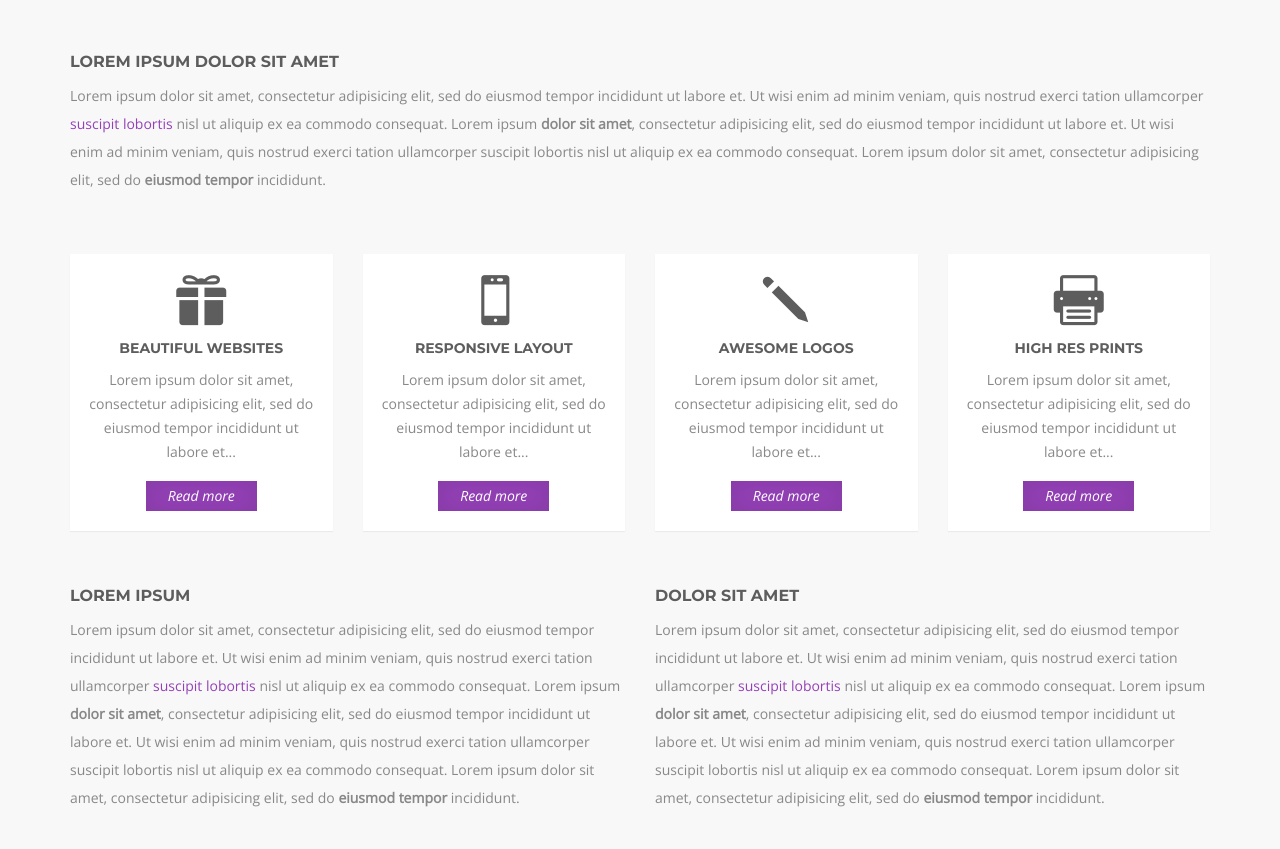
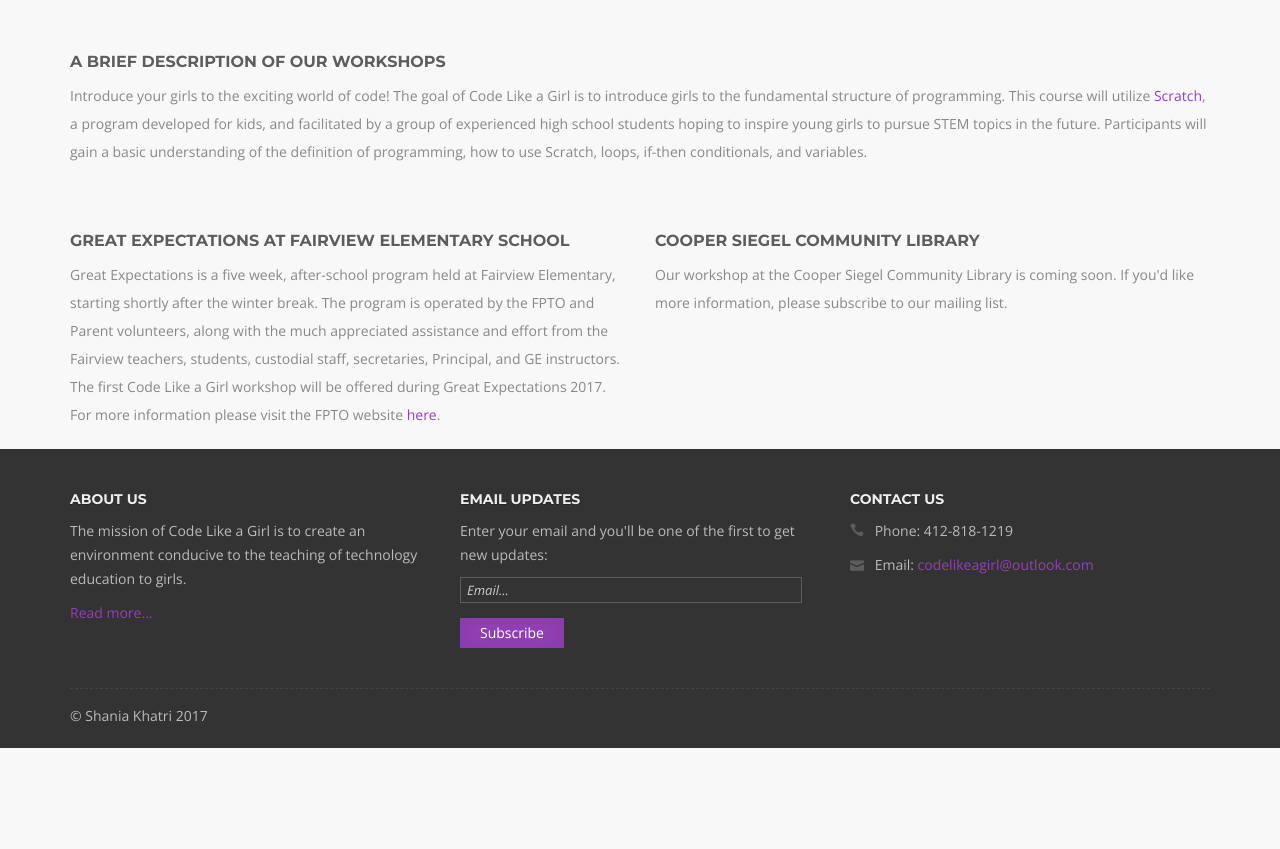
Before and after one commit to ShaniaKhatri/CLG-Website, a plain HTML site: page workshops.html in a window 1280 px wide. Shown: the part 226-1075 px from the top of the page. After the commit the page ends 974 px from the top, so only its background shows below. Drawn offline with nearby package versions, Linux system fonts and the light colour scheme; some packages are replaced by stand-ins of ours.

Commit message:
Updated Workshops page & footer.

```diff
--- a/workshops.html
+++ b/workshops.html
@@ -79,8 +79,8 @@
                 <div class="row">
                     <div class="col-sm-10 col-sm-offset-1 page-title wow fadeIn">
                         <span aria-hidden="true" class="icon_tools"></span>
-                        <h1>Services /</h1>
-                        <p>Here are the services we offer</p>
+                        <h1>Our workshops</h1>
+                        <p></p>
                     </div>
                 </div>
             </div>
@@ -91,14 +91,10 @@
         	<div class="container">
 	            <div class="row">
 	                <div class="col-sm-12 services-full-width-text wow fadeInLeft">
-	                    <h3>Lorem Ipsum Dolor Sit Amet</h3>
+	                    <h3>A brief description of our workshops</h3>
 	                    <p>
-	                    	Lorem ipsum dolor sit amet, consectetur adipisicing elit, sed do eiusmod tempor incididunt ut labore et.
-	                    	Ut wisi enim ad minim veniam, quis nostrud exerci tation ullamcorper <span class="colored-text">suscipit lobortis</span>
-	                    	nisl ut aliquip ex ea commodo consequat. Lorem ipsum <strong>dolor sit amet</strong>, consectetur adipisicing elit,
-	                    	sed do eiusmod tempor incididunt ut labore et. Ut wisi enim ad minim veniam, quis nostrud exerci tation ullamcorper
-	                    	suscipit lobortis nisl ut aliquip ex ea commodo consequat. Lorem ipsum dolor sit amet, consectetur adipisicing elit,
-	                    	sed do <strong>eiusmod tempor</strong> incididunt.
+	                    	Introduce your girls to the exciting world of code!
+The goal of Code Like a Girl is to  introduce girls to the fundamental structure of programming. This course will utilize <a href="http://scratch.mit.edu" class="colored-text">Scratch</a>, a program developed for kids, and facilitated by a group of experienced high school students hoping to inspire young girls to pursue STEM topics in the future. Participants will gain a basic understanding of the definition of programming, how to use Scratch, loops, if-then conditionals, and variables.
 	                	</p>
 	                </div>
 	            </div>
@@ -106,7 +102,7 @@
         </div>
 
         <!-- Services -->
-        <div class="services-container">
+        <!--<div class="services-container">
 	        <div class="container">
 	            <div class="row">
 	            	<div class="col-sm-3">
@@ -143,32 +139,24 @@
 	                </div>
 	            </div>
 	        </div>
-        </div>
+        </div>-->
 
         <!-- Services Half Width Text -->
         <div class="services-half-width-container">
         	<div class="container">
 	            <div class="row">
 	                <div class="col-sm-6 services-half-width-text wow fadeInLeft">
-	                    <h3>Lorem Ipsum</h3>
+	                    <h3>Great Expectations at Fairview Elementary School</h3>
 	                    <p>
-	                    	Lorem ipsum dolor sit amet, consectetur adipisicing elit, sed do eiusmod tempor incididunt ut labore et.
-	                    	Ut wisi enim ad minim veniam, quis nostrud exerci tation ullamcorper <span class="colored-text">suscipit lobortis</span>
-	                    	nisl ut aliquip ex ea commodo consequat. Lorem ipsum <strong>dolor sit amet</strong>, consectetur adipisicing elit,
-	                    	sed do eiusmod tempor incididunt ut labore et. Ut wisi enim ad minim veniam, quis nostrud exerci tation ullamcorper
-	                    	suscipit lobortis nisl ut aliquip ex ea commodo consequat. Lorem ipsum dolor sit amet, consectetur adipisicing elit,
-	                    	sed do <strong>eiusmod tempor</strong> incididunt.
+	                    	Great Expectations is a five week, after-school program held at Fairview Elementary, starting shortly after the winter break.
+							The program is operated by the FPTO and Parent volunteers, along with the much appreciated assistance and effort from the Fairview teachers, students, custodial staff, secretaries, Principal, and GE instructors.
+							The first Code Like a Girl workshop will be offered during Great Expectations 2017. For more information please visit the FPTO website <a href="http://www.fpto.net/GE">here</a>.
 	                    </p>
 	                </div>
 	                <div class="col-sm-6 services-half-width-text wow fadeInUp">
-	                    <h3>Dolor Sit Amet</h3>
+	                    <h3>Cooper Siegel Community Library</h3>
 	                    <p>
-	                    	Lorem ipsum dolor sit amet, consectetur adipisicing elit, sed do eiusmod tempor incididunt ut labore et.
-	                    	Ut wisi enim ad minim veniam, quis nostrud exerci tation ullamcorper <span class="colored-text">suscipit lobortis</span>
-	                    	nisl ut aliquip ex ea commodo consequat. Lorem ipsum <strong>dolor sit amet</strong>, consectetur adipisicing elit,
-	                    	sed do eiusmod tempor incididunt ut labore et. Ut wisi enim ad minim veniam, quis nostrud exerci tation ullamcorper
-	                    	suscipit lobortis nisl ut aliquip ex ea commodo consequat. Lorem ipsum dolor sit amet, consectetur adipisicing elit,
-	                    	sed do <strong>eiusmod tempor</strong> incididunt.
+	                    	Our workshop at the Cooper Siegel Community Library is coming soon. If you'd like more information, please subscribe to our mailing list.
 	                    </p>
 	                </div>
 	            </div>
@@ -176,7 +164,7 @@
         </div>
 
         <!-- Call To Action -->
-        <div class="call-to-action-container">
+        <!--<div class="call-to-action-container">
         	<div class="container">
 	            <div class="row">
 	                <div class="col-sm-12 call-to-action-text wow fadeInLeftBig">
@@ -190,23 +178,22 @@
 	                </div>
 	            </div>
 	        </div>
-        </div>
+        </div>-->
 
         <!-- Footer -->
         <footer>
             <div class="container">
                 <div class="row">
-                    <div class="col-sm-3 footer-box wow fadeInUp">
+                    <div class="col-sm-4 footer-box wow fadeInUp">
                         <h4>About Us</h4>
                         <div class="footer-box-text">
 	                        <p>
-	                        	Lorem ipsum dolor sit amet, consectetur adipisicing elit, sed do eiusmod tempor incididunt ut labore et.
-	                        	Lorem ipsum dolor sit amet, consectetur adipisicing elit, sed do eiusmod tempor incididunt ut labore et.
+	                        	The mission of Code Like a Girl is to create an environment conducive to the teaching of technology education to girls.
 	                        </p>
 	                        <p><a href="about.html">Read more...</a></p>
                         </div>
                     </div>
-                    <div class="col-sm-3 footer-box wow fadeInDown">
+                    <div class="col-sm-4 footer-box wow fadeInDown">
                         <h4>Email Updates</h4>
                         <div class="footer-box-text footer-box-text-subscribe">
                         	<p>Enter your email and you'll be one of the first to get new updates:</p>
@@ -221,17 +208,15 @@
 		                    <p class="error-message"></p>
                         </div>
                     </div>
-                    <div class="col-sm-3 footer-box wow fadeInUp">
+                    <!--<div class="col-sm-3 footer-box wow fadeInUp">
                         <h4>Flickr Photos</h4>
                         <div class="footer-box-text flickr-feed"></div>
-                    </div>
-                    <div class="col-sm-3 footer-box wow fadeInDown">
+                    </div>-->
+                    <div class="col-sm-4 footer-box wow fadeInDown">
                         <h4>Contact Us</h4>
                         <div class="footer-box-text footer-box-text-contact">
-	                        <p><span aria-hidden="true" class="icon_pin"></span> Address: Via Principe Amedeo 9, 10100, Torino, TO, Italy</p>
-	                        <p><span aria-hidden="true" class="icon_phone"></span> Phone: 0039 333 12 68 347</p>
-	                        <p><span aria-hidden="true" class="icon_profile"></span> Skype: Gioia_Business</p>
-	                        <p><span aria-hidden="true" class="icon_mail"></span> Email: <a href="#">contact@gioia.com</a></p>
+	                        <p><span aria-hidden="true" class="icon_phone"></span> Phone: 412-818-1219</p>
+	                        <p><span aria-hidden="true" class="icon_mail"></span> Email: <a href="mailto:codelikeagirl@outlook.com">codelikeagirl@outlook.com</a></p>
                         </div>
                     </div>
                 </div>
@@ -242,14 +227,14 @@
                 </div>
                 <div class="row">
                     <div class="col-sm-7 footer-copyright wow fadeIn">
-                        <p>&copy; Gioia - All rights reserved. Template by <a href="http://azmind.com">Azmind</a>.</p>
+                        <p>&copy; Shania Khatri 2017</p>
                     </div>
-                    <div class="col-sm-5 footer-social wow fadeIn">
+                    <!--<div class="col-sm-5 footer-social wow fadeIn">
                         <a href="#"><span class="social_facebook"></span></a>
                         <a href="#"><span class="social_dribbble"></span></a>
                         <a href="#"><span class="social_twitter"></span></a>
                         <a href="#"><span class="social_pinterest"></span></a>
-                    </div>
+                    </div>-->
                 </div>
             </div>
         </footer>
```
Also changed, not shown: about.html (+15 -19 lines), contact.html (+11 -14 lines), index.html (+10 -13 lines).
